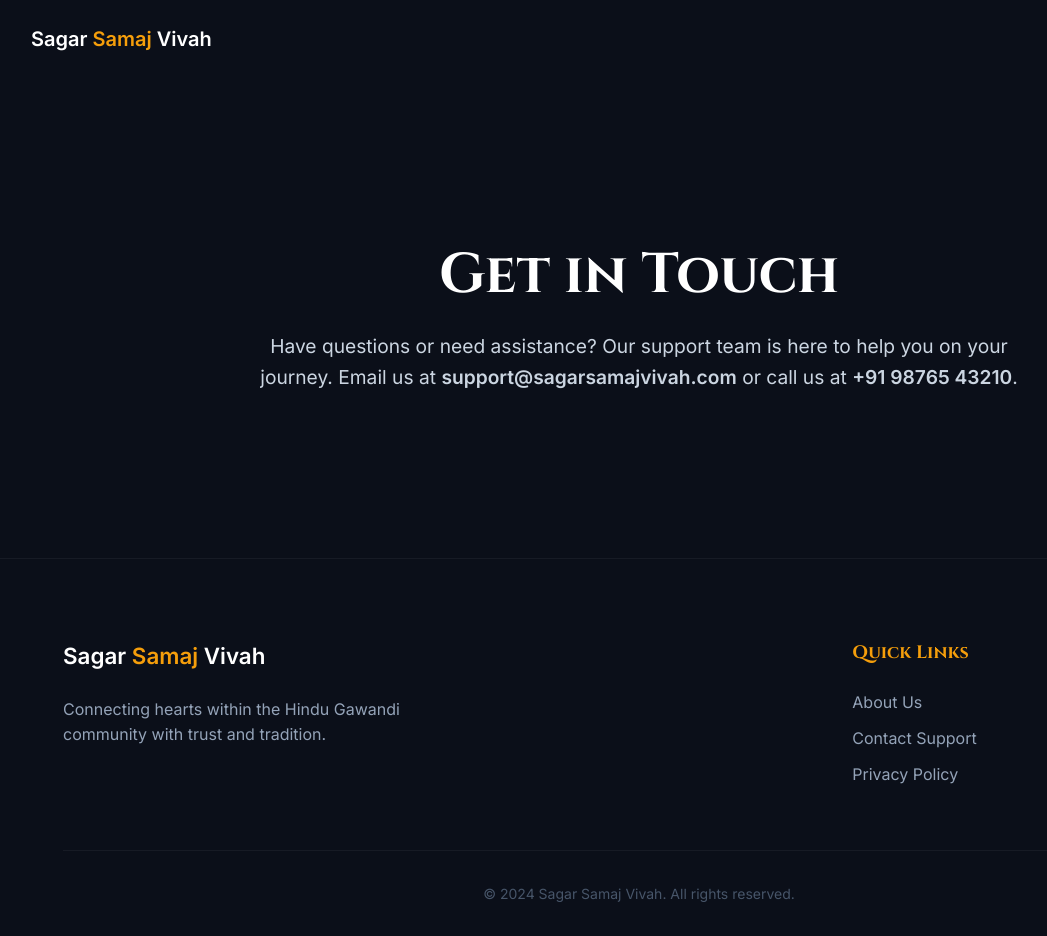
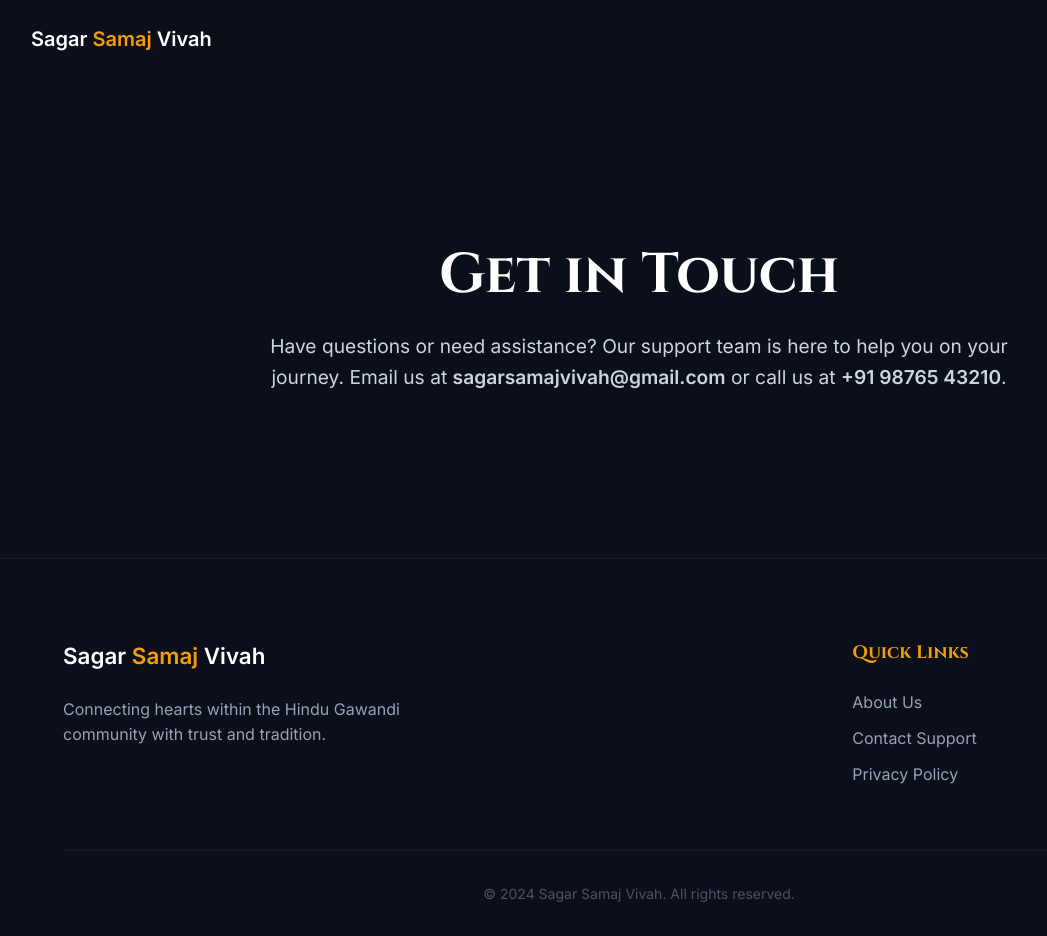
Before and after one commit to DevOpsWithG/matrimonial-website, a Next.js app in the folder sagar_matrimony/frontend/: page /contact in a window 1280 px wide. Shown: the whole page, without its empty margins (1-1048 px from the left). Built offline with nearby package versions, Linux system fonts and the light colour scheme.

Commit message:
added files

```diff
--- a/sagar_matrimony/frontend/src/app/about/page.js
+++ b/sagar_matrimony/frontend/src/app/about/page.js
@@ -11,7 +11,7 @@ export default function AboutPage() {
             </div>
 
             {/* Content Section */}
-            <section className={styles.hero} style={{ minHeight: '60vh' }}>
+            <section className={styles.hero} style={{ minHeight: '60vh', flex: '1', display: 'flex', alignItems: 'center' }}>
                 <div className="container">
                     <div style={{ textAlign: 'center', maxWidth: '800px', margin: '0 auto' }}>
                         <h1 className={styles.heroTitle}>About Our Community</h1>
--- a/sagar_matrimony/frontend/src/app/contact/page.js
+++ b/sagar_matrimony/frontend/src/app/contact/page.js
@@ -11,13 +11,13 @@ export default function ContactPage() {
             </div>
 
             {/* Content Section */}
-            <section className={styles.hero} style={{ minHeight: '60vh' }}>
+            <section className={styles.hero} style={{ minHeight: '60vh', flex: '1', display: 'flex', alignItems: 'center' }}>
                 <div className="container">
                     <div style={{ textAlign: 'center', maxWidth: '800px', margin: '0 auto' }}>
                         <h1 className={styles.heroTitle}>Get in Touch</h1>
                         <p className={styles.heroSubtitle}>
                             Have questions or need assistance? Our support team is here to help you on your journey.
-                            Email us at <strong>support@sagarsamajvivah.com</strong> or call us at <strong>+91 98765 43210</strong>.
+                            Email us at <strong>sagarsamajvivah@gmail.com</strong> or call us at <strong>+91 98765 43210</strong>.
                         </p>
                     </div>
                 </div>
```
